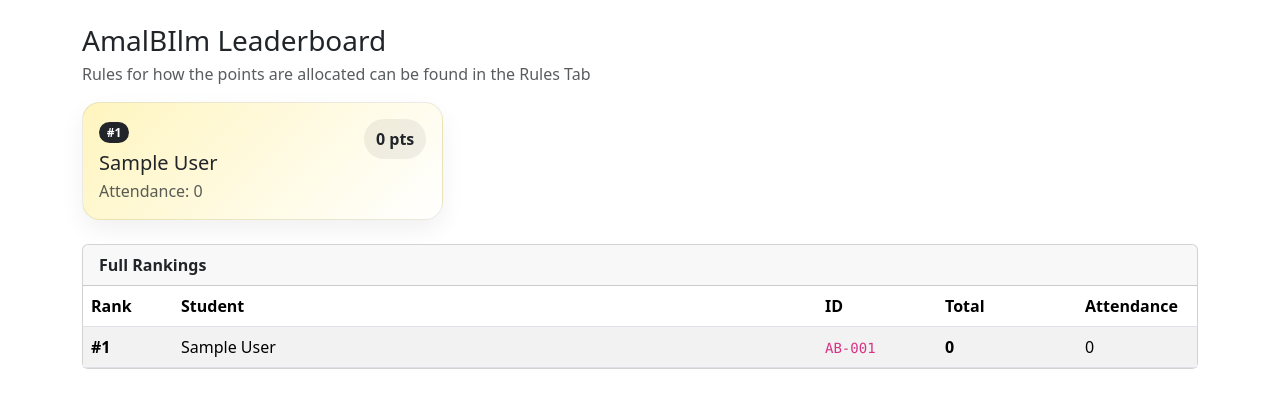
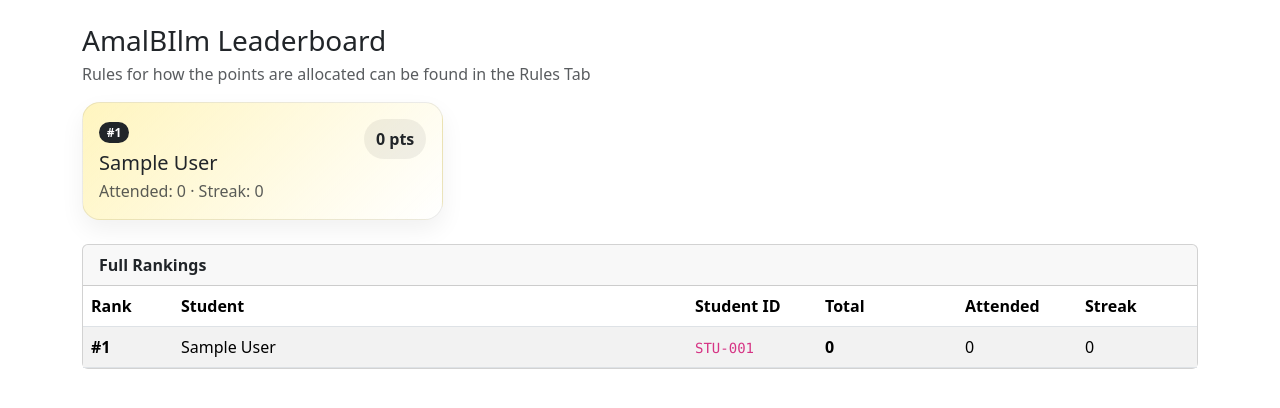
Before and after one commit to mdcellou03/Leaderboard-App-for-AmalBIlm, a Flask app: page /leaderboard in a window 1280 px wide. Shown: the part 57-465 px from the top of the page. Run offline with Flask 3, Linux system fonts and the light colour scheme; tables that the repository leaves empty hold one stand-in row (values such as "Sample post"); some libraries are stand-ins or nearby versions.

Commit message:
Add stable student IDs and clarify attendance metrics

```diff
--- a/app.py
+++ b/app.py
@@ -47,11 +47,20 @@ if not _secret_key:
 app.config["SECRET_KEY"] = _secret_key
 
 ADMIN_PASSWORD_HASH = os.environ.get("ADMIN_PASSWORD_HASH", "")
+STUDENT_CODE_PREFIX = os.environ.get("STUDENT_CODE_PREFIX", "STU").strip().upper() or "STU"
 
 if not ADMIN_PASSWORD_HASH:
     if IS_PRODUCTION:
         raise RuntimeError("ADMIN_PASSWORD_HASH MUST be set in production")
     print("WARNING: ADMIN_PASSWORD_HASH not set, so admin login disabled.")
+
+
+def student_code(student_id: int) -> str:
+    """Stable public ID used to distinguish students and match Kahoot results."""
+    return f"{STUDENT_CODE_PREFIX}-{student_id:03d}"
+
+
+app.jinja_env.globals["student_code"] = student_code
 
 # Put the SQLite file in Flask's instance folder - if it doesn't already exist, this creates the flask instance folder
 os.makedirs(app.instance_path, exist_ok=True)
@@ -239,7 +248,8 @@ def compute_leaderboard() -> List[dict]:
 
     results = []
     for s in students:
-        attendance = 0
+        attended_sessions = 0
+        current_streak = 0
         total = 0
 
         for sess in sessions:
@@ -250,19 +260,21 @@ def compute_leaderboard() -> List[dict]:
             total += int(e.base_points or 0)
 
             if e.present:
-                attendance += 1
+                attended_sessions += 1
+                current_streak += 1
             else:
-                attendance = 0
+                current_streak = 0
 
         results.append({
             "id": s.id,
-            "code": f"AB-{s.id:03d}",
+            "code": student_code(s.id),
             "name": s.name,
             "total": total,
-            "attendance": attendance,
+            "attended_sessions": attended_sessions,
+            "current_streak": current_streak,
         })
 
-    results.sort(key=lambda r: (-r["total"], -r["attendance"], r["name"].lower()))
+    results.sort(key=lambda r: (-r["total"], -r["current_streak"], r["name"].lower()))
     for i, r in enumerate(results, start=1):
         r["rank"] = i
     return results
--- a/templates/admin.html
+++ b/templates/admin.html
@@ -57,7 +57,7 @@
       <div class="card-body">
         <div class="d-flex flex-wrap gap-2">
           {% for st in students %}
-            <span class="badge text-bg-light border">{{ st.name }} · AB-{{ "%03d"|format(st.id) }}</span>
+            <span class="badge text-bg-light border">{{ st.name }} · {{ student_code(st.id) }}</span>
           {% else %}
             <span class="text-muted">No students yet.</span>
           {% endfor %}
--- a/templates/leaderboard.html
+++ b/templates/leaderboard.html
@@ -17,7 +17,7 @@
           <div>
             <div class="badge rounded-pill text-bg-dark">#{{ p.rank }}</div>
             <h2 class="h5 mt-2 mb-1">{{ p.name }}</h2>
-            <div class="text-muted">Attendance: {{ p.attendance }}</div>
+            <div class="text-muted">Attended: {{ p.attended_sessions }} · Streak: {{ p.current_streak }}</div>
           </div>
           <div class="score-pill">
             {{ p.total }} pts
@@ -38,9 +38,10 @@
         <tr>
           <th style="width: 90px;">Rank</th>
           <th>Student</th>
-          <th style="width: 120px;">ID</th>
+          <th style="width: 130px;">Student ID</th>
           <th style="width: 140px;">Total</th>
-          <th style="width: 120px;">Attendance</th>
+          <th style="width: 120px;">Attended</th>
+          <th style="width: 120px;">Streak</th>
         </tr>
       </thead>
       <tbody>
@@ -50,7 +51,8 @@
           <td>{{ r.name }}</td>
           <td><code>{{ r.code }}</code></td>
           <td class="fw-semibold">{{ r.total }}</td>
-          <td>{{ r.attendance }}</td>
+          <td>{{ r.attended_sessions }}</td>
+          <td>{{ r.current_streak }}</td>
         </tr>
         {% endfor %}
       </tbody>
```
